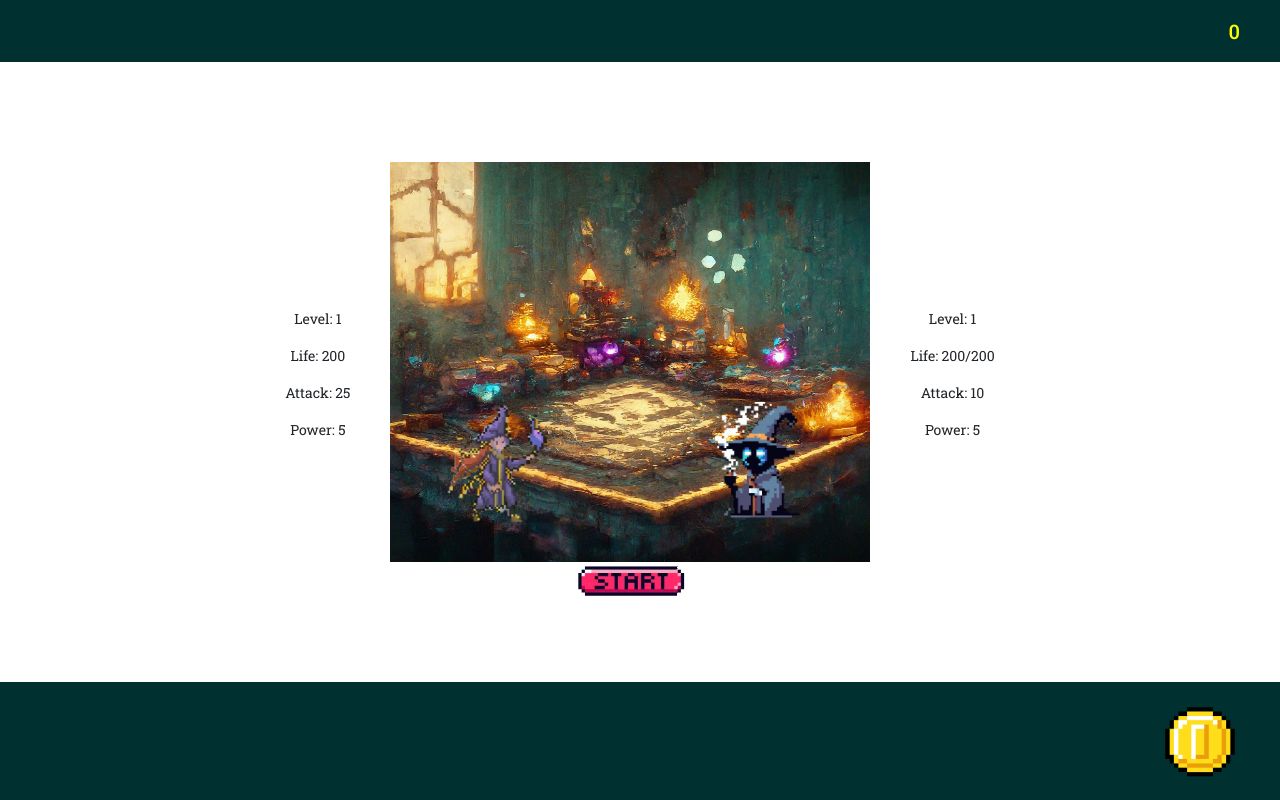
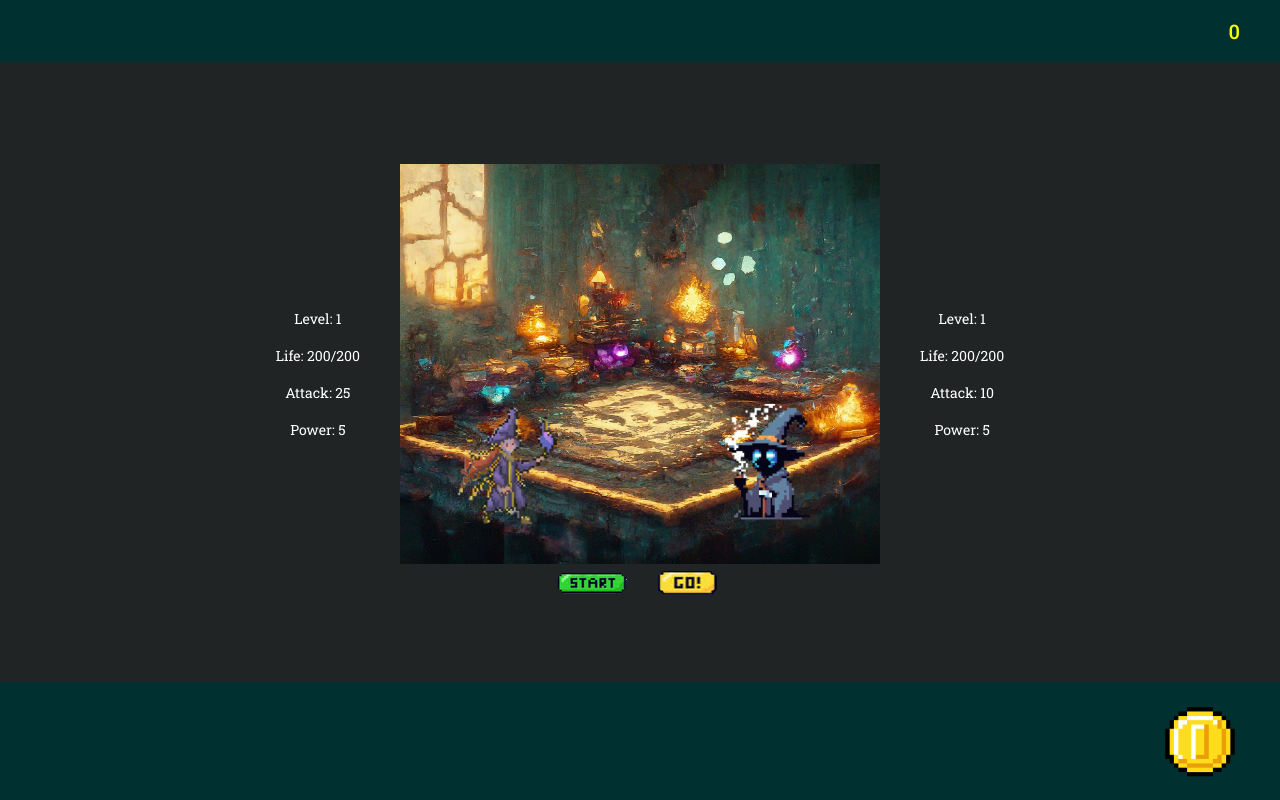
Before and after one commit to PedroPaulo-Git/CoinClick, a React (Create React App) app: page /game in a window 1280 px wide. Built offline with nearby package versions, Linux system fonts and the light colour scheme; the HTML template or start-up script is replaced by a standard one.

Commit message:
fix logic enemy and add status my char

```diff
--- a/package.json
+++ b/package.json
@@ -19,11 +19,13 @@
     "web-vitals": "^3.5.2"
   },
   "scripts": {
+
     "start": "react-scripts start",
     "build": "react-scripts build",
     "test": "react-scripts test",
     "eject": "react-scripts eject",
-    "start dev":" nodemon react-scripts start"
+    "start dev":" nodemon react-scripts start",
+    "start dev note": "nodemon react-scripts start --host 192.168.0.10"
   },
   "eslintConfig": {
     "extends": [
--- a/src/components/game/GamePage.jsx
+++ b/src/components/game/GamePage.jsx
@@ -1,12 +1,13 @@
 import React, { useEffect, useState } from 'react';
 import Coin from '../../assets/imgs/icons/coinicon.png';
 import StartButton from '../../assets/imgs/icons/startButton.png'
+import GoButton from '../../assets/imgs/icons/goButton.png'
 import CharMonster from '../../assets/imgs/npcskins/monster.png';
 import MyCharImg from '../../assets/imgs/npcskins/char1.png';
 
 
 import EnemyDefeat from '../../assets/imgs/icons/enemydefeat.png';
-
+import LevelUp from '../../assets/imgs/icons/levelup.png'
 
 
 import Arena from '../../assets/imgs/arena.jpeg';
@@ -33,13 +34,13 @@ const Game = () => {
 
 
   //Characters Current function Show
-  const myCharWizard = myCharCurrent.charWizard
+
   const showMycharWizardStatus = () => {
 
   }
 
   //Witch
-  const witch = enemies.witch
+
   useEffect(() => {
 
 
@@ -47,29 +48,61 @@ const Game = () => {
 
 
   //start battle
+  const witch = enemies.witch
   const [witchHpCurrent, setWitchHpCurrent] = useState(witch.hp);
-  const [updateWitchHpMax,setUpdateWitchHpMax]=useState(witch.hpmax)
+  const [updateWitchHpMax, setUpdateWitchHpMax] = useState(witch.hpmax)
+  const [updateWitchAttack, setUpdateWitchAttack] = useState(witch.atk)
+  const [updateWitchPower, setUpdateWitchPower] = useState(witch.power);
+  const [updateWitchLevel, setUpdateWitchLevel] = useState(witch.level);
 
-  const [witchLevelCurrent, setWitchLevelCurrent] = useState(witch.level);
 
-  const [battleWins,setBattleWins]= useState(false)
+  const myCharWizard = myCharCurrent.charWizard
+  const [myCharHpCurrent, setMyCharHpCurrent] = useState(myCharWizard.hp);
+  const [updateMyCharHpMax, setUpdateMyCharHpMax] = useState(myCharWizard.hpmax);
+  const [updateMyCharAttack, setUpdateMyCharAttack] = useState(myCharWizard.atk);
+  const [updateMyCharPower, setUpdateMyCharPower] = useState(myCharWizard.power);
+  const [updateMyCharLevel, setUpdateMyCharLevel] = useState(myCharWizard.level);
+
+
+  //const [updateMyCharPower, setUpdateMyCharPower] = useState(myCharWizard.power);
+
+
+  const [battleWins, setBattleWins] = useState(false)
 
   const myCharAttack = myCharWizard.atk;
   const enemyWitchHp = updateWitchHpMax;
 
-  const handleStartBattle = () => {
-    battle(battleWins,myCharAttack, setWitchHpCurrent,setUpdateWitchHpMax,setWitchLevelCurrent);
-    console.log(enemyWitchHp)
-    console.log(witchHpCurrent)
-    setBattleWins(false)
-    console.log(battleWins)
+  const handleStartBattle = async () => {
+    try {
+      const results = await battle(
+        battleWins,
+        setWitchHpCurrent,
+        setUpdateWitchHpMax,
+        setUpdateWitchLevel,
+        setUpdateWitchAttack,
+        setUpdateWitchPower,
+        //myChar >>
+
+        setMyCharHpCurrent,
+        setUpdateMyCharHpMax,
+        setUpdateMyCharLevel,
+        setUpdateMyCharAttack,
+        setUpdateMyCharPower,
+
+      );
+      //show level up
+      setTimeout(() => {
+        setBattleWins(false);
+      }, 2000);
+      setBattleWins(results);
+    } catch (error) {
+      console.error('Error during battle:', error);
+    }
+
   };
-
-
-
-
   //click coin
   const HandleCoinClicked = () => {
+    console.log(setUpdateMyCharAttack)
     setCoinCliked(true)
     if (coinCliked === true) {
       setChangeScale(true)
@@ -92,15 +125,16 @@ const Game = () => {
       <main className='main_game_window_container'>
 
         <div className='view_status_container view_status_container_mychar '>
-          <p>Level: {myCharWizard.level}</p>
-          <p>Life: {myCharWizard.hpmax}</p>
-          <p>Attack: {myCharWizard.atk}</p>
-          <p>Power: {myCharWizard.power}</p>
+          <p>Level: {updateMyCharLevel}</p>
+          <p>Life: {myCharHpCurrent}/{updateMyCharHpMax}</p>
+          <p>Attack: {updateMyCharAttack}</p>
+          <p>Power: {updateMyCharPower}</p>
         </div>
 
         <div>
           <div className='game_status_container'>
             {witchHpCurrent <= 0 ? <img className='game_window game_image_enemydefeat' src={EnemyDefeat} /> : ''}
+           {battleWins === true ? <img className='game_window game_image_levelup' src={LevelUp} /> : ''}
           </div>
           <div className='game_window'>
             <img className='game_window' src={Arena} alt="" />
@@ -113,14 +147,15 @@ const Game = () => {
           <div className='game_functions_container'>
             <div className='game_functions'>
               <img onClick={handleStartBattle} className={changeScaleStartButton ? 'game_functions_button start_button' : 'game_functions_button start_button_clicked'} src={StartButton} alt="" />
+              <img className={changeScaleStartButton ? 'game_functions_button start_button' : 'game_functions_button start_button_clicked'} src={GoButton} alt="" />
             </div>
           </div>
         </div>
         <div className='view_status_container view_status_container-enemy '>
-          <p>Level: {witchLevelCurrent}</p>
+          <p>Level: {updateWitchLevel}</p>
           <p>Life: {witchHpCurrent}/{updateWitchHpMax}</p>
-          <p>Attack: {witch.atk}</p>
-          <p>Power: {witch.power}</p>
+          <p>Attack: {updateWitchAttack}</p>
+          <p>Power: {updateWitchPower}</p>
         </div>
         <div className='battle_status_container'>
 
--- a/src/components/game/game.css
+++ b/src/components/game/game.css
@@ -40,8 +40,10 @@
     align-items: center;
     justify-content: center;
     padding: max(10vh);
+    background-color: #212424;
     width: 100%;
     height:80%;
+    color: white;
 }
 
 .game_window{
@@ -69,10 +71,14 @@
 }
 .game_image_enemydefeat{
     position: relative;
-    margin: -16vh 0;
+    margin: -25vh 0 -16vh;
     width: 80%;
 }
-
+.game_image_levelup{
+    position: relative;
+    margin: -25vh 0 -16vh;
+    width: 80%;
+}
 .game_char_mychar{
 
 }
@@ -80,6 +86,7 @@
     margin-inline:max(5vh);
     font-size: max(1vw,14px);
 }
+
 .start_button{
     width: max(2vh,120px);
     cursor: pointer;
@@ -95,7 +102,10 @@
     cursor: pointer;
 }
 
+.game_functions_button{
+    width: max(12vh);
 
+}
 
 
 
@@ -132,10 +142,15 @@
     }
     .game_image_enemydefeat{
         position: relative;
-        margin: -12vh 0;
+        margin: -25vh 0 -14vh;
         width: 60%;
         height: 50%;
         top: 0;
+    }
+    .game_image_levelup{
+        position: relative;
+        margin: -25vh 0 -16vh;
+        width: 80%;
     }
 
 }
@@ -148,7 +163,7 @@
     }
     .game_image_enemydefeat{
         position: relative;
-        margin-bottom: -10vh;
+        margin: -25vh 0 -10vh;
         top: 0;
     }
 
--- a/src/models/battle.mjs
+++ b/src/models/battle.mjs
@@ -2,42 +2,100 @@ import { myCharCurrent, enemies } from './characters.js';
 export let battleWins = (false)
 //console.log(myCharCurrent, enemies)
 // defining const of battle >
-export let myCharAttack = myCharCurrent.charWizard.atk;
+let myCharAttack = myCharCurrent.charWizard.atk;
+let myCharhHpMax = myCharCurrent.charWizard.hpmax
+let myCharHp = myCharhHpMax
+let myCharLevel = myCharCurrent.charWizard.level
 
-export const enemyWitchAttack = enemies.witch.atk;
-export let enemyWitchHpMax = enemies.witch.hpmax
 
-export let enemyWitchHp = enemyWitchHpMax
-export let enemyWitchLevel = enemies.witch.level
+let myCharHpCurrent = myCharCurrent.charWizard.hp;
+let myCharAttackCurrent = myCharCurrent.charWizard.atk;
+let myCharPowerCurrent = myCharCurrent.charWizard.power;
+
+//enemy Status
+
+let enemyWitchAttack = enemies.witch.atk;
+let enemyWitchHpMax = enemies.witch.hpmax
+let enemyWitchHp = enemyWitchHpMax
+let enemyWitchLevel = enemies.witch.level
 
 let witchHpCurrent = enemies.witch.hp;
+let witchAttackCurrent = enemies.witch.atk;
+let witchPowerCurrent = enemies.witch.power
 
 
 
 
-export const battle = async (battleWins, myCharAttack, updateWitchHp,updateWitchHpMax, updateWitchLevel,updateWitchAttack,updateWitcPower) => {
 
+export const battle = async (
+  battleWins,
+  updateWitchHp,
+  updateWitchHpMax,
+  updateWitchLevel,
+  updateWitchAttack,
+  updateWitchPower,
+  //
+  updateMyCharHp,
+  updateMyCharHpMax,
+  updateMyCharLevel,
+  updateMyCharAttack,
+  updateMyCharPower,
 
-  const enemyUpgradeSkills =  () => {
+) => {
+  const myCharUpgradeSkills = () => {
+    //life upgrade >
+    myCharhHpMax *= myCharLevel;
+    myCharHpCurrent = myCharhHpMax;
+    // //attack upgrade >
+    myCharAttackCurrent *= myCharLevel;
+    console.log(myCharAttackCurrent);
+    //power upgrade>
+    myCharPowerCurrent *= myCharLevel;
+    //return
+    updateMyCharHp(myCharHpCurrent);
+    updateMyCharHpMax(myCharhHpMax);
+    updateMyCharAttack(myCharAttackCurrent);
+    updateMyCharPower(myCharPowerCurrent)
+  }
+  const uplevelMyChar = () => {
+    try {
+      if (battleWins) {
+        myCharLevel += 1
+        myCharUpgradeSkills()
+        console.log('Your level Char : ', myCharLevel)
+        console.log('attack char', myCharAttackCurrent)
+        updateMyCharLevel(myCharLevel)
+      }
+    } catch (e) {
+      console.log('error : ', e)
+    }
 
+  }
+
+  //enemy functions
+  //--------------//
+
+  const enemyUpgradeSkills = () => {
+    //life upgrade >
     enemyWitchHpMax = enemyWitchHpMax * enemyWitchLevel;
     witchHpCurrent = enemyWitchHpMax;
-
-    // console.log(enemyWitchLevel)
-    // console.log(enemyWitchHpMax)
-    console.log(witchHpCurrent)
+    //attack upgrade >
+    witchAttackCurrent = witchAttackCurrent * enemyWitchLevel;
+    //power upgrade >
+    witchPowerCurrent *= enemyWitchLevel;
+    //return
 
     updateWitchHp(witchHpCurrent)
     updateWitchHpMax(enemyWitchHpMax)
-
+    updateWitchAttack(witchAttackCurrent)
+    updateWitchPower(witchPowerCurrent)
   }
 
-  const uplevelEnemy =  () => {
+  const uplevelEnemy = () => {
     if (battleWins === true) {
       enemyWitchLevel += 1
-       enemyUpgradeSkills()
-      console.log(witchHpCurrent)
-      console.log('Your level : ',enemyWitchLevel)
+      enemyUpgradeSkills()
+      console.log('Your level : ', enemyWitchLevel)
       updateWitchLevel(enemyWitchLevel)
     }
   }
@@ -46,11 +104,12 @@ export const battle = async (battleWins, myCharAttack, updateWitchHp,updateWitch
 
   while (witchHpCurrent > 0 && !battleWins) {
 
-    witchHpCurrent -= myCharAttack
 
-    if (witchHpCurrent <= 0 && !battleWins ) {
-        battleWins = true
-        console.log('Battle finished with witch HP:', witchHpCurrent);
+    witchHpCurrent -= myCharAttackCurrent
+
+    if (witchHpCurrent <= 0 && !battleWins) {
+      battleWins = true
+      console.log('Battle finished with witch HP:', witchHpCurrent);
     } else {
       console.log('Continuous battle... Enemy life:', witchHpCurrent);
 
@@ -60,9 +119,11 @@ export const battle = async (battleWins, myCharAttack, updateWitchHp,updateWitch
     await delay(1000);
 
 
-  console.log("Battle Wins? :" ,battleWins)
+    console.log("Battle Wins? :", battleWins)
 
-  await uplevelEnemy()
+    uplevelEnemy()
+    uplevelMyChar()
+
   }
   return battleWins
 }
```
Also changed, not shown: src/assets/imgs/icons/goButton.png (added), src/assets/imgs/icons/startButton.png.
